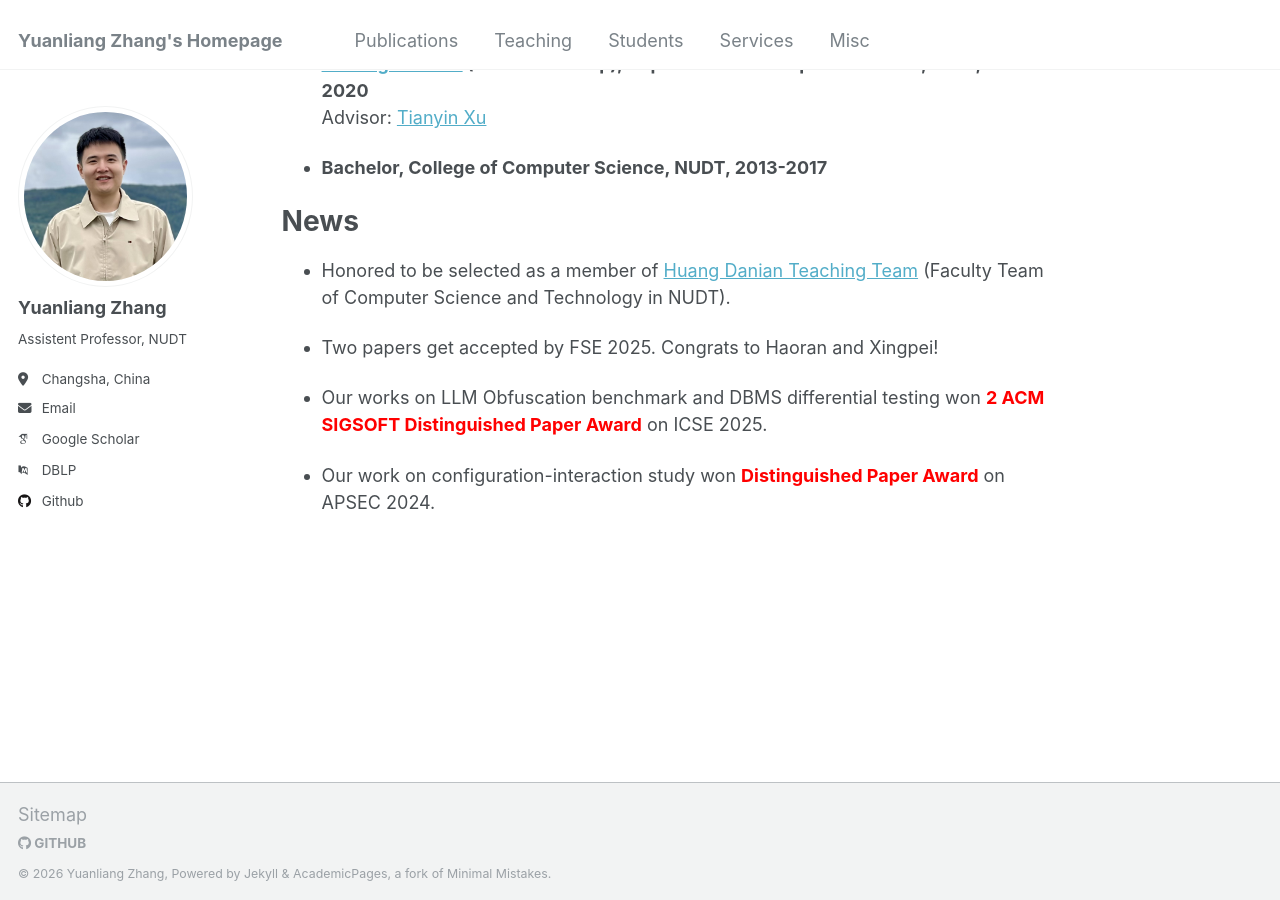
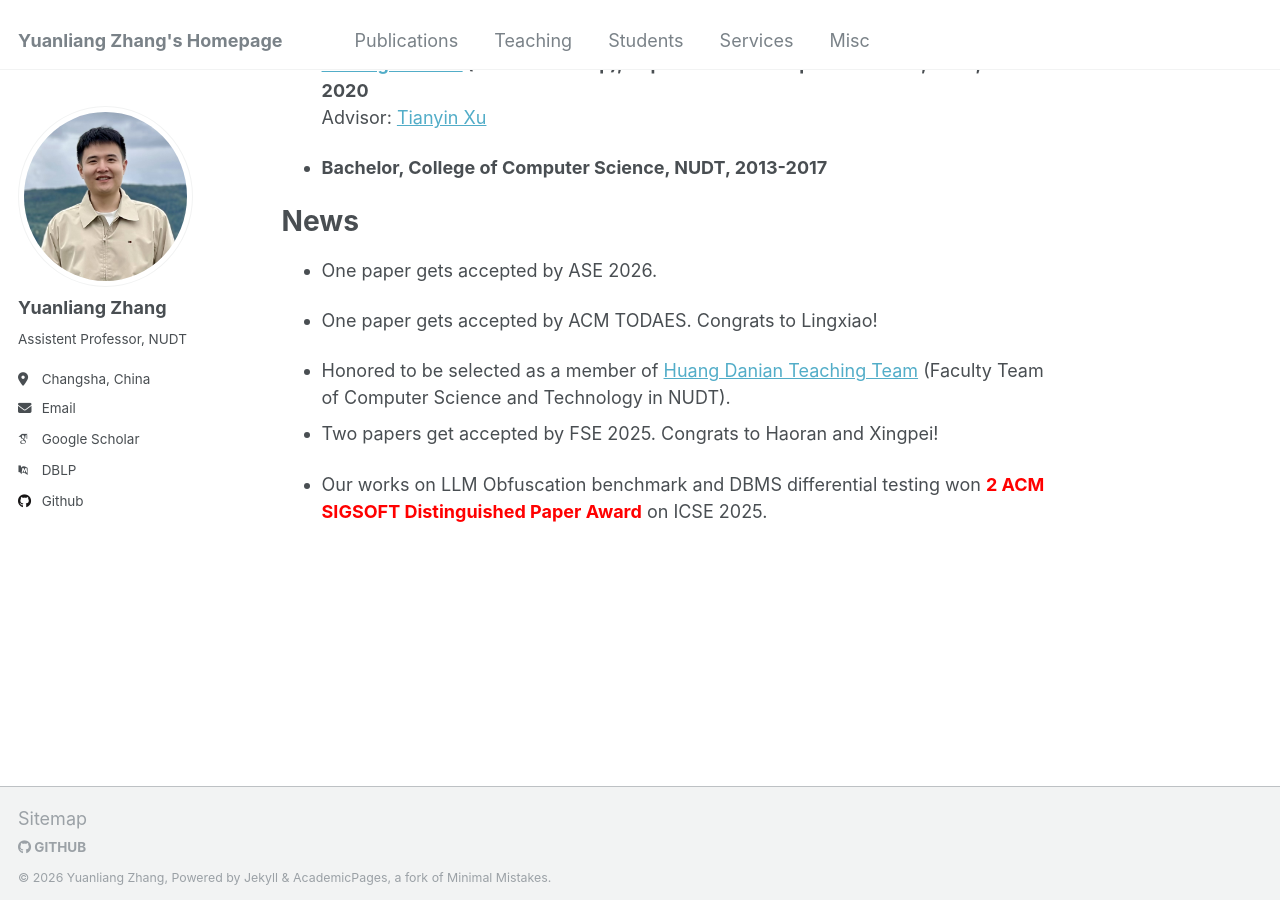
Before and after one commit to zhangbuzhang/zhangbuzhang.github.io, a Jekyll site: the page built from _pages/about.md, in a window 1280 px wide and 900 px high, scrolled down 747 px. Built offline with Jekyll 4.4.1, drawn with Linux system fonts in a browser that asks for light colours; some web fonts are replaced.

Commit message:
add ase paper

```diff
--- a/_pages/about.md
+++ b/_pages/about.md
@@ -36,11 +36,11 @@ Advisor: [Tianyin Xu](https://tianyin.github.io/)
 
 News
 ======
+* One paper gets accepted by ASE 2026.
+
+* One paper gets accepted by ACM TODAES. Congrats to Lingxiao!
 
 * Honored to be selected as a member of [Huang Danian Teaching Team](http://www.moe.gov.cn/jyb_xxgk/s5743/s5744/202509/t20250905_1411955.html) (Faculty Team of Computer Science and Technology in NUDT).
-
 * Two papers get accepted by FSE 2025. Congrats to Haoran and Xingpei!
 
 * Our works on LLM Obfuscation benchmark and DBMS differential testing won **<font color="red">2 ACM SIGSOFT Distinguished Paper Award</font>** on ICSE 2025.
-
-* Our work on configuration-interaction study won **<font color="red">Distinguished Paper Award</font>** on APSEC 2024.
```
Also changed, not shown: _pages/publication.md (+2 -2 lines), 1 other file.
